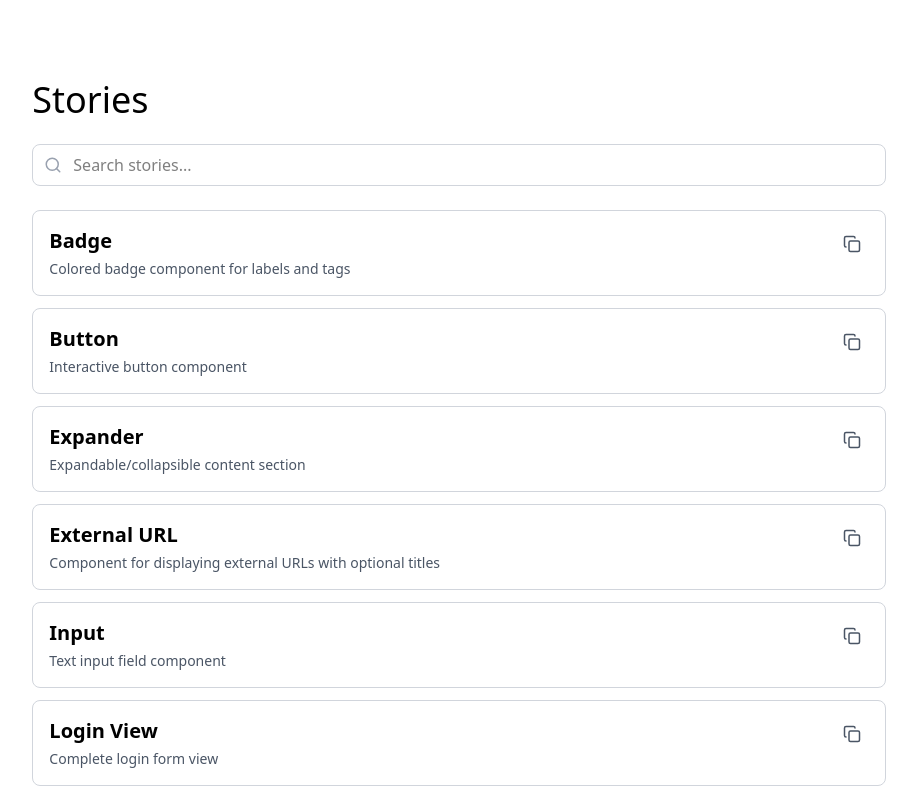
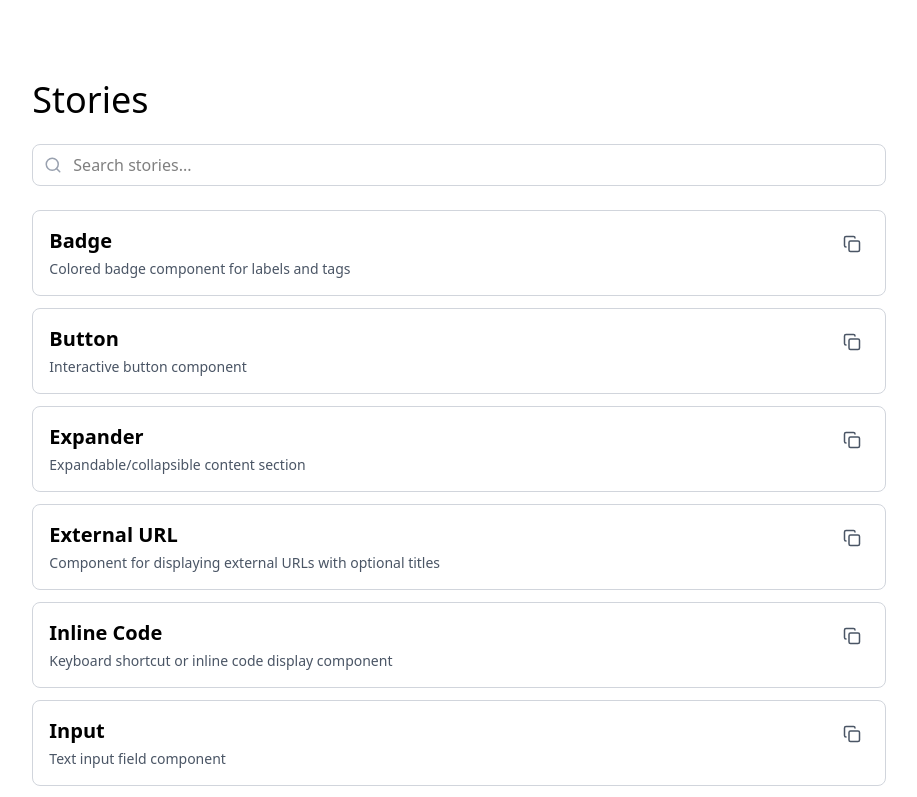
Before and after one commit to marcjulianschwarz/lib, a React (Vite) app in the folder react-components/: page / in a window 1280 px wide. Shown: the top 797 px of the page, without its empty margins (181-1098 px from the left). Built offline with nearby package versions, Linux system fonts and the light colour scheme.

Commit message:
add inline code component

```diff
--- /dev/null
+++ b/react-components/src/components/InlineCode/InlineCode.tsx
@@ -0,0 +1,13 @@
+export default function InlineCode(props: {
+  children: React.ReactNode;
+  className?: string;
+  bgColor?: string;
+}) {
+  const bgClass = props.bgColor || "bg-slate-200";
+
+  return (
+    <kbd className={`px-2 py-0.5 ${bgClass} rounded ${props.className || ""}`}>
+      {props.children}
+    </kbd>
+  );
+}
--- a/react-components/src/data/stories.ts
+++ b/react-components/src/data/stories.ts
@@ -2,6 +2,7 @@ import BadgeStory from "@/stories/BadgeStory";
 import ButtonStory from "@/stories/ButtonStory";
 import ExpanderStory from "@/stories/ExpanderStory";
 import ExternalUrlStory from "@/stories/ExternalUrlStory";
+import InlineCodeStory from "@/stories/InlineCodeStory";
 import InputStory from "@/stories/InputStory";
 import LoginViewStory from "@/stories/LoginViewStory";
 import ModalStory from "@/stories/ModalStory";
@@ -17,6 +18,7 @@ import badgeSource from "@/components/Badge/Badge.tsx?raw";
 import buttonSource from "@/components/Button/Button.tsx?raw";
 import expanderSource from "@/components/Expander/Expander.tsx?raw";
 import externalUrlSource from "@/components/ExternalUrl/ExternalUrl.tsx?raw";
+import inlineCodeSource from "@/components/InlineCode/InlineCode.tsx?raw";
 import inputSource from "@/components/Input/Input.tsx?raw";
 import loginViewSource from "@/views/LoginView.tsx?raw";
 import modalSource from "@/components/Modal/Modal.tsx?raw";
@@ -64,6 +66,13 @@ export const stories: Story[] = [
     componentSource: externalUrlSource,
   },
   {
+    id: "inline-code",
+    title: "Inline Code",
+    description: "Keyboard shortcut or inline code display component",
+    component: InlineCodeStory,
+    componentSource: inlineCodeSource,
+  },
+  {
     id: "input",
     title: "Input",
     description: "Text input field component",
@@ -80,7 +89,8 @@ export const stories: Story[] = [
   {
     id: "modal",
     title: "Modal",
-    description: "Full-featured modal dialog with backdrop, keyboard controls (Escape to close, Enter for main action), and scroll-lock management",
+    description:
+      "Full-featured modal dialog with backdrop, keyboard controls (Escape to close, Enter for main action), and scroll-lock management",
     component: ModalStory,
     componentSource: modalSource,
   },
--- /dev/null
+++ b/react-components/src/stories/InlineCodeStory.tsx
@@ -0,0 +1,32 @@
+import InlineCode from "@/components/InlineCode/InlineCode";
+
+export default function InlineCodeStory() {
+  return (
+    <div className="flex flex-col gap-4">
+      <div>
+        Press <InlineCode>Enter</InlineCode> to submit
+      </div>
+      <div>
+        Use <InlineCode>Ctrl</InlineCode> + <InlineCode>C</InlineCode> to copy
+      </div>
+      <div>
+        <InlineCode>npm install</InlineCode>
+      </div>
+      <div>
+        Press <InlineCode bgColor="bg-blue-200">Esc</InlineCode> with custom
+        background color
+      </div>
+      <div>
+        Press <InlineCode bgColor="bg-green-200">Tab</InlineCode> with green
+        background
+      </div>
+      <div>
+        Press{" "}
+        <InlineCode bgColor="bg-red-200" className="font-bold">
+          Delete
+        </InlineCode>{" "}
+        with custom background and additional styling
+      </div>
+    </div>
+  );
+}
```
